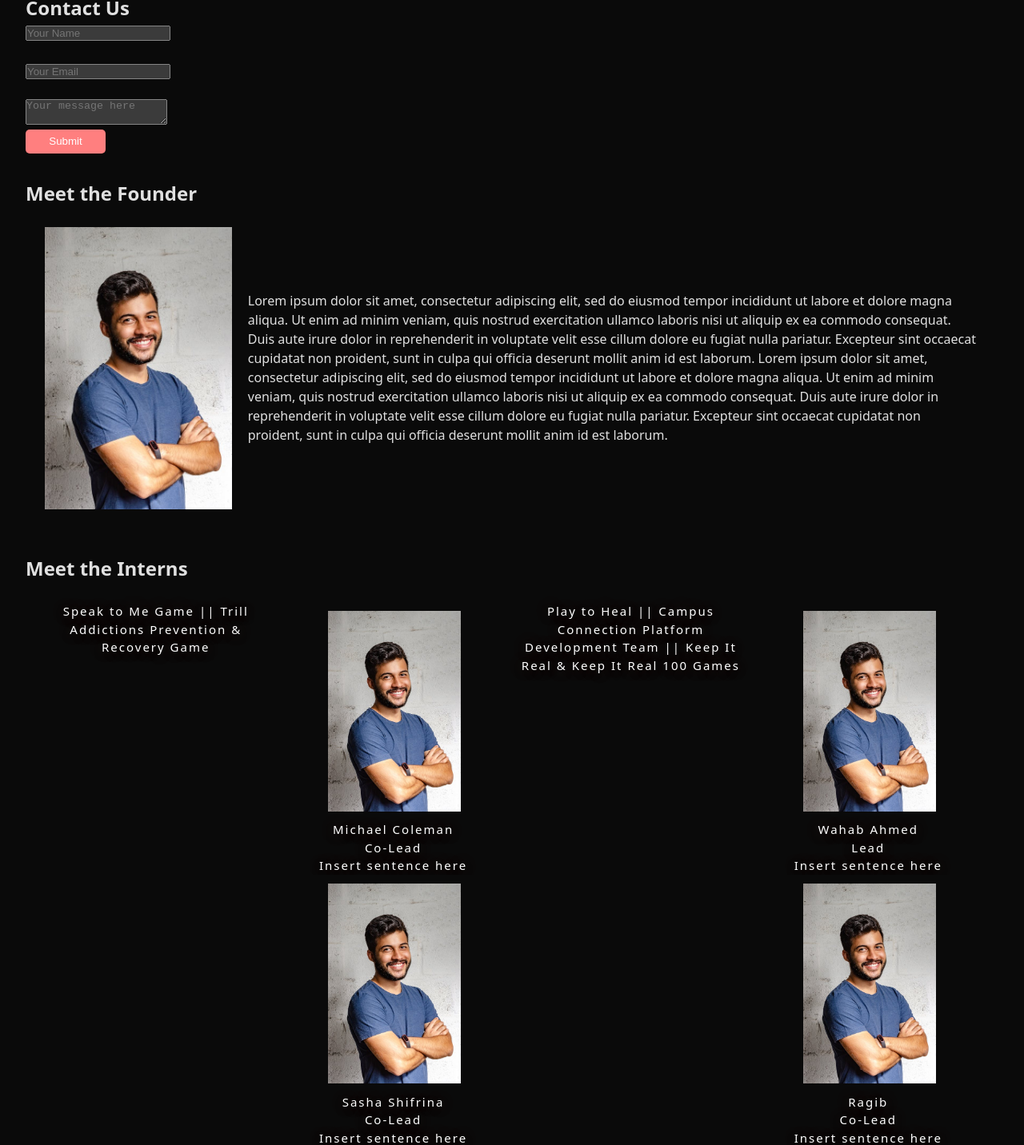
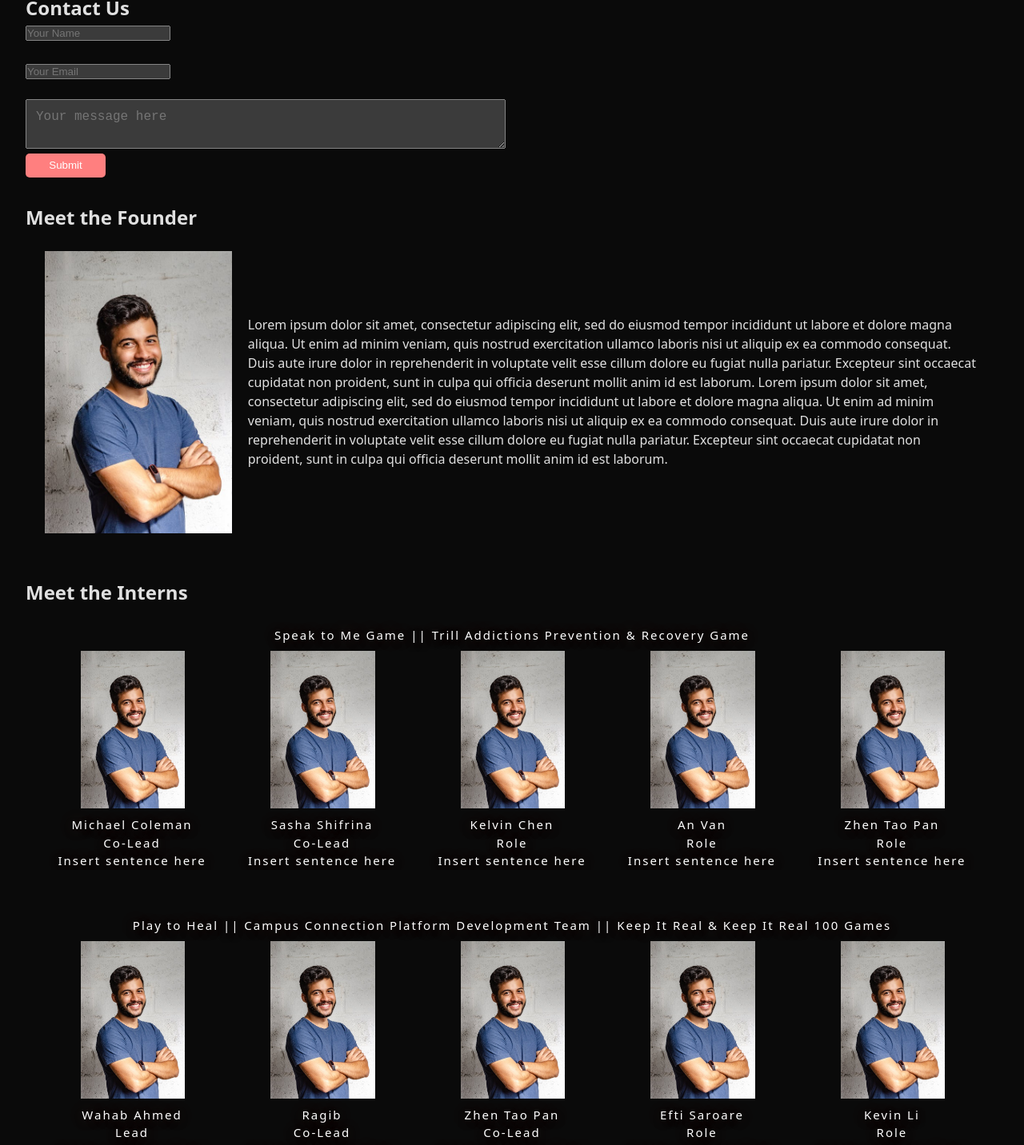
Before and after one commit to wahabahmed25/trance4mation-temp, a React (Vite) app: page /about in a window 1280 px wide. Shown: the part 679-2111 px from the top of the page at 80% size. Built offline with nearby package versions, Linux system fonts and the light colour scheme.

Commit message:
added adjustable text boxes

```diff
--- a/package.json
+++ b/package.json
@@ -25,6 +25,6 @@
     "globals": "^16.3.0",
     "typescript": "~5.8.3",
     "typescript-eslint": "^8.39.1",
-    "vite": "^7.1.2"
+    "vite": "^7.1.5"
   }
 }
--- a/src/pages/About.css
+++ b/src/pages/About.css
@@ -12,10 +12,15 @@
 /* ==========================================
                 CONTACT US SECTION
    ========================================== */
-.message-box input[type="text"] {
-   padding: 2%;
+.message-box {
+   width: 100%;
+   max-width: 600px;
+   max-height: 300px;
+   padding: 12px;
+   font-size: 16px;
+   resize: vertical;
+   box-sizing: border-box;
 }
-
 /* ==========================================
                 FOUNDER SECTION
    ========================================== */
@@ -32,11 +37,6 @@
    ========================================== */
 .interns-container {
    margin: 2%;
-   display: grid;
-   grid-template-columns: repeat(4, 1fr);
-   grid-template-rows: auto;
-   grid-auto-flow: row;
-   gap: 20px;
 }
 
 .interns-container ul {
@@ -63,3 +63,12 @@
 .interns-container h2 {
    font-size: 15px;
 }
+
+.intern-group {
+   display: grid;
+   grid-template-columns: repeat(5, 1fr);
+   grid-template-rows: auto;
+   grid-auto-flow: row;
+   gap: 20px;
+   margin-bottom: 5%;
+}
```
Also changed, not shown: 1 other file (tests, documents, lock files or other folders).
